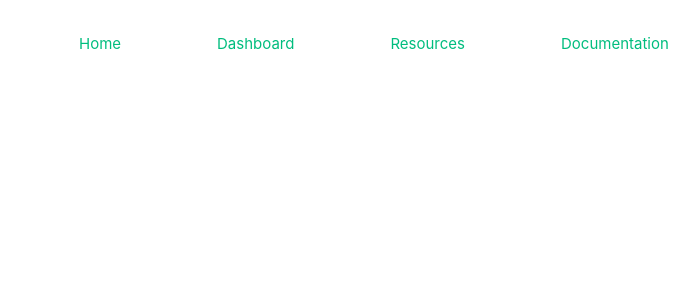
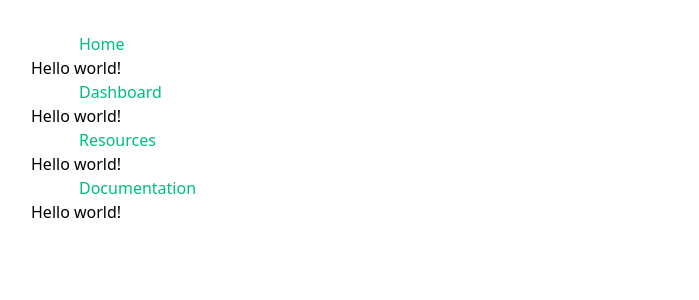
Before and after one commit to oebreme/profile, a Vue app: page / in a window 1280 px wide. Shown: the top 300 px of the page, without its empty margins (1-700 px from the left). Built offline with nearby package versions, Linux system fonts and the light colour scheme.

Commit message:
add & setup tailwind css

```diff
--- a/package.json
+++ b/package.json
@@ -9,6 +9,9 @@
     "test": "vitest"
   },
   "dependencies": {
+    "autoprefixer": "^10.4.16",
+    "postcss": "^8.4.30",
+    "tailwindcss": "^3.3.3",
     "vue": "^3.3.4"
   },
   "devDependencies": {
--- /dev/null
+++ b/postcss.config.js
@@ -0,0 +1,6 @@
+module.exports = {
+  plugins: {
+    tailwindcss: {},
+    autoprefixer: {},
+  },
+}
--- a/src/assets/base.css
+++ /dev/null
@@ -1,86 +0,0 @@
-/* color palette from <https://github.com/vuejs/theme> */
-:root {
-  --vt-c-white: #ffffff;
-  --vt-c-white-soft: #f8f8f8;
-  --vt-c-white-mute: #f2f2f2;
-
-  --vt-c-black: #181818;
-  --vt-c-black-soft: #222222;
-  --vt-c-black-mute: #282828;
-
-  --vt-c-indigo: #2c3e50;
-
-  --vt-c-divider-light-1: rgba(60, 60, 60, 0.29);
-  --vt-c-divider-light-2: rgba(60, 60, 60, 0.12);
-  --vt-c-divider-dark-1: rgba(84, 84, 84, 0.65);
-  --vt-c-divider-dark-2: rgba(84, 84, 84, 0.48);
-
-  --vt-c-text-light-1: var(--vt-c-indigo);
-  --vt-c-text-light-2: rgba(60, 60, 60, 0.66);
-  --vt-c-text-dark-1: var(--vt-c-white);
-  --vt-c-text-dark-2: rgba(235, 235, 235, 0.64);
-}
-
-/* semantic color variables for this project */
-:root {
-  --color-background: var(--vt-c-white);
-  --color-background-soft: var(--vt-c-white-soft);
-  --color-background-mute: var(--vt-c-white-mute);
-
-  --color-border: var(--vt-c-divider-light-2);
-  --color-border-hover: var(--vt-c-divider-light-1);
-
-  --color-heading: var(--vt-c-text-light-1);
-  --color-text: var(--vt-c-text-light-1);
-
-  --section-gap: 160px;
-}
-
-@media (prefers-color-scheme: dark) {
-  :root {
-    --color-background: var(--vt-c-black);
-    --color-background-soft: var(--vt-c-black-soft);
-    --color-background-mute: var(--vt-c-black-mute);
-
-    --color-border: var(--vt-c-divider-dark-2);
-    --color-border-hover: var(--vt-c-divider-dark-1);
-
-    --color-heading: var(--vt-c-text-dark-1);
-    --color-text: var(--vt-c-text-dark-2);
-  }
-}
-
-*,
-*::before,
-*::after {
-  box-sizing: border-box;
-  margin: 0;
-  font-weight: normal;
-}
-
-body {
-  min-height: 100vh;
-  color: var(--color-text);
-  background: var(--color-background);
-  transition:
-    color 0.5s,
-    background-color 0.5s;
-  line-height: 1.6;
-  font-family:
-    Inter,
-    -apple-system,
-    BlinkMacSystemFont,
-    'Segoe UI',
-    Roboto,
-    Oxygen,
-    Ubuntu,
-    Cantarell,
-    'Fira Sans',
-    'Droid Sans',
-    'Helvetica Neue',
-    sans-serif;
-  font-size: 15px;
-  text-rendering: optimizeLegibility;
-  -webkit-font-smoothing: antialiased;
-  -moz-osx-font-smoothing: grayscale;
-}
--- a/src/assets/main.css
+++ b/src/assets/main.css
@@ -1,4 +1,6 @@
-@import './base.css';
+@import "tailwindcss/base";
+@import "tailwindcss/components";
+@import "tailwindcss/utilities";
 
 #app {
   max-width: 1280px;
--- a/src/components/NavItem.vue
+++ b/src/components/NavItem.vue
@@ -18,6 +18,10 @@
   <a v-bind:href="link" class="nav-item">
     {{ label }}
   </a>
+
+  <h1 class="text-3xl ">
+    Hello world!
+  </h1>
 </template>
 
 <style scoped>
--- /dev/null
+++ b/tailwind.config.js
@@ -0,0 +1,11 @@
+/** @type {import('tailwindcss').Config} */
+module.exports = {
+  content: [
+    "./index.html",
+    "./src/**/*.{js,ts,jsx,tsx}",
+  ],
+  theme: {
+    extend: {},
+  },
+  plugins: [],
+}
```
Also changed, not shown: 1 other file (tests, documents, lock files or other folders).
